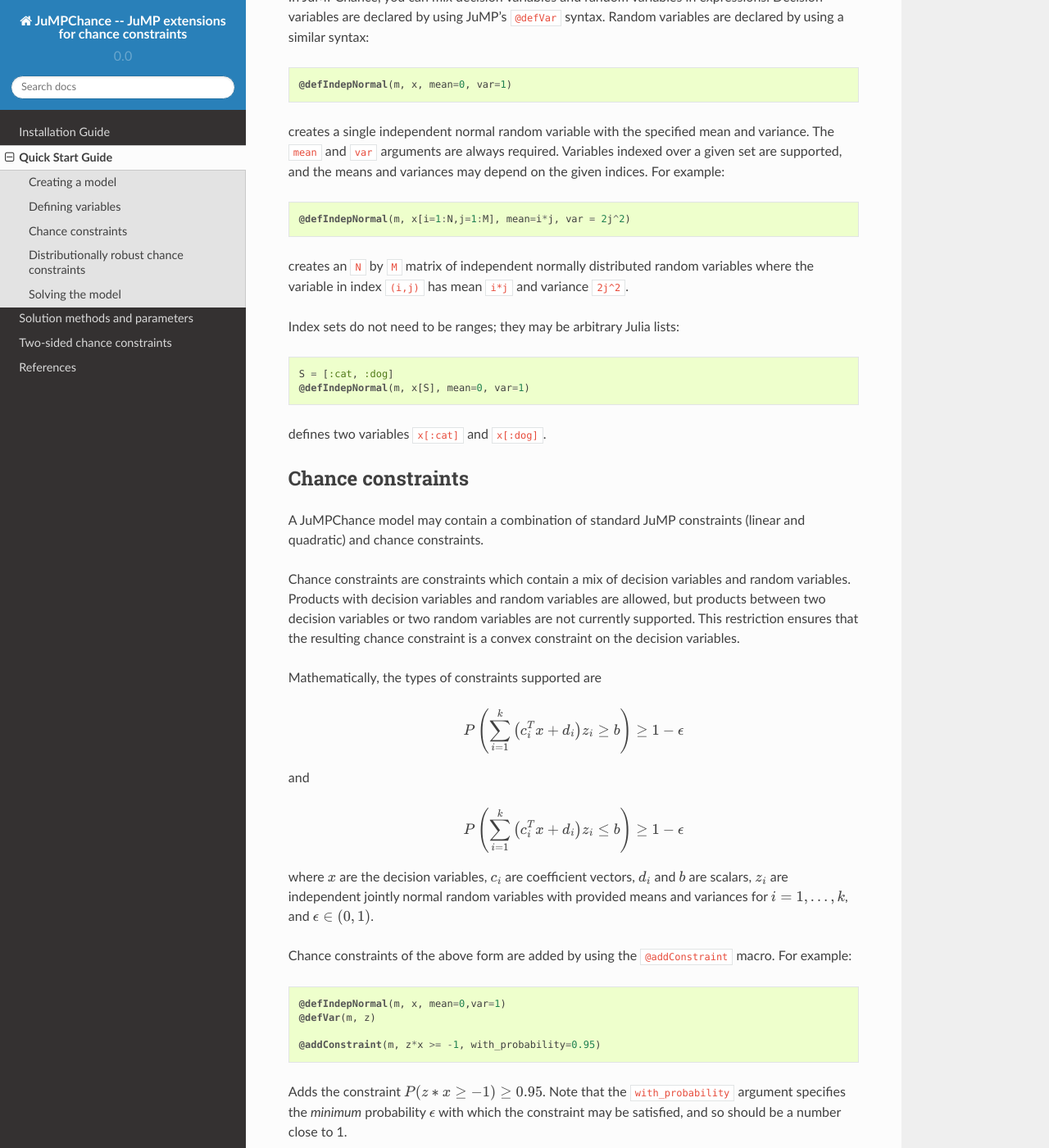
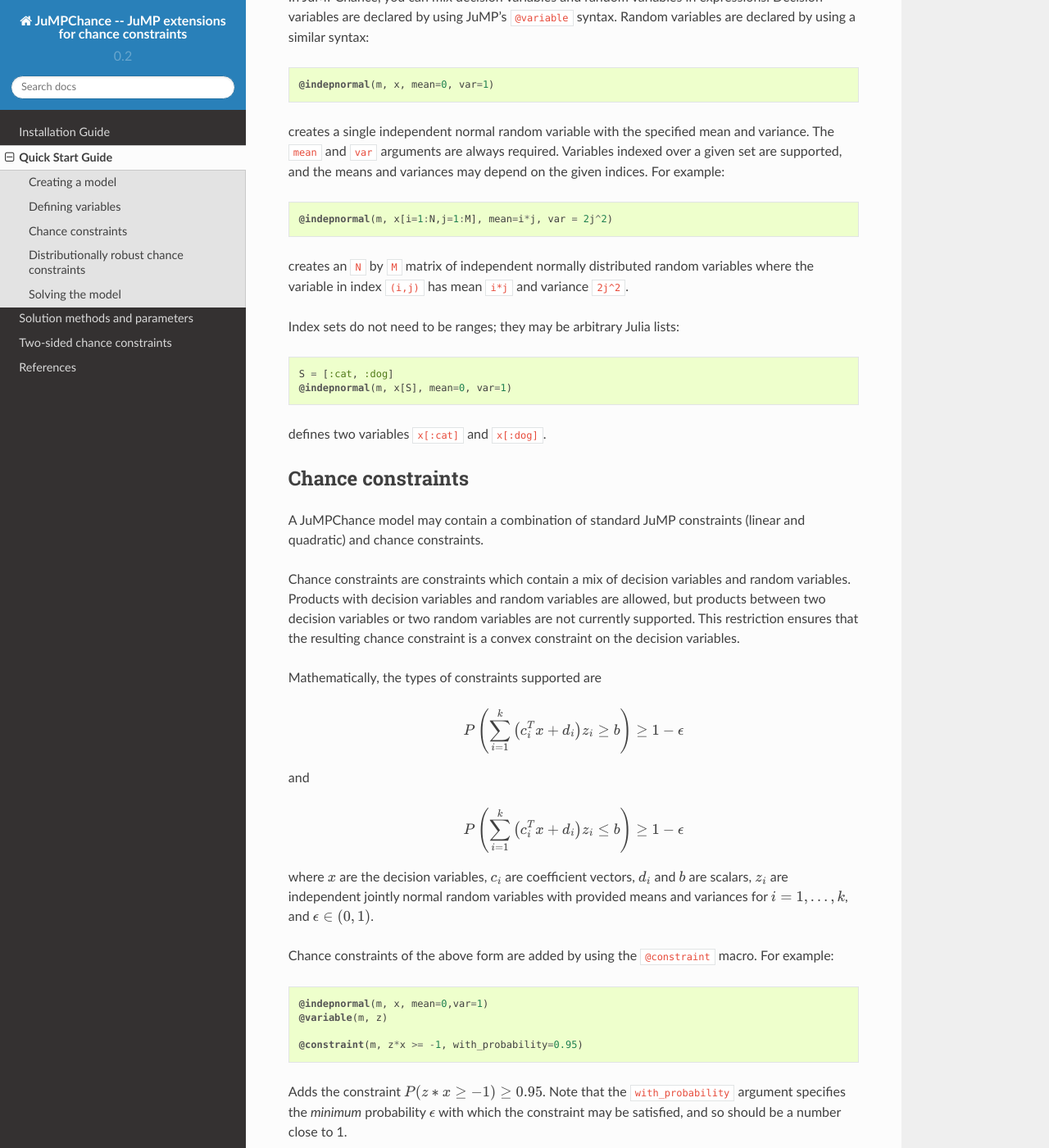
Before and after one commit to mlubin/JuMPChance.jl, a Sphinx documentation site: the page built from doc/quickstart.rst, in a window 1280 px wide and 1400 px high, scrolled down 774 px. Shown: the whole window at 82% size. Built offline with Sphinx 7.4.7 and the Read the Docs theme 2.0.0, drawn with Linux system fonts in a browser that asks for light colours; some of the changed text lies outside the part shown.

Commit message:
big renaming following JuMP 0.13

```diff
--- a/doc/conf.py
+++ b/doc/conf.py
@@ -50,16 +50,16 @@
 # General information about the project.
 project = u'JuMPChance -- JuMP extensions for chance constraints'
 AUTHORS = u"Miles Lubin"
-copyright = u'2015, '+AUTHORS
+copyright = u'2016, '+AUTHORS
 
 # The version info for the project you're documenting, acts as replacement for
 # |version| and |release|, also used in various other places throughout the
 # built documents.
 #
 # The short X.Y version.
-version = '0.0'
+version = '0.2'
 # The full version, including alpha/beta/rc tags.
-release = '0.0'
+release = '0.2'
 
 # The language for content autogenerated by Sphinx. Refer to documentation
 # for a list of supported languages.
--- a/doc/quickstart.rst
+++ b/doc/quickstart.rst
@@ -33,17 +33,17 @@
 ^^^^^^^^^^^^^^^^^^
 
 In JuMPChance, you can mix decision variables and random variables in expressions.
-Decision variables are declared by using JuMP's ``@defVar`` syntax.
+Decision variables are declared by using JuMP's ``@variable`` syntax.
 Random variables are declared by using a similar syntax::
 
-    @defIndepNormal(m, x, mean=0, var=1)
+    @indepnormal(m, x, mean=0, var=1)
 
 creates a single independent normal random variable with the specified
 mean and variance. The ``mean`` and ``var`` arguments are always
 required. Variables indexed over a given set are supported,
 and the means and variances may depend on the given indices. For example::
 
-    @defIndepNormal(m, x[i=1:N,j=1:M], mean=i*j, var = 2j^2)
+    @indepnormal(m, x[i=1:N,j=1:M], mean=i*j, var = 2j^2)
 
 creates an ``N`` by ``M`` matrix of independent normally distributed
 random variables where the variable in index ``(i,j)`` has mean ``i*j``
@@ -52,7 +52,7 @@
 Index sets do not need to be ranges; they may be arbitrary Julia lists::
 
     S = [:cat, :dog]
-    @defIndepNormal(m, x[S], mean=0, var=1)
+    @indepnormal(m, x[S], mean=0, var=1)
 
 defines two variables ``x[:cat]`` and ``x[:dog]``.
 
@@ -83,12 +83,12 @@
 
 where :math:`x` are the decision variables, :math:`c_i` are coefficient vectors, :math:`d_i` and :math:`b` are scalars, :math:`z_i` are independent jointly normal random variables with provided means and variances for :math:`i=1,\ldots,k`, and :math:`\epsilon \in (0,1)`.
 
-Chance constraints of the above form are added by using the ``@addConstraint`` macro. For example::
+Chance constraints of the above form are added by using the ``@constraint`` macro. For example::
 
-    @defIndepNormal(m, x, mean=0,var=1)
-    @defVar(m, z)
+    @indepnormal(m, x, mean=0,var=1)
+    @variable(m, z)
 
-    @addConstraint(m, z*x >= -1, with_probability=0.95)
+    @constraint(m, z*x >= -1, with_probability=0.95)
 
 Adds the constraint :math:`P(z*x \geq -1) \geq 0.95`. Note that the ``with_probability`` argument specifies the *minimum* probability :math:`\epsilon` with which the constraint may be satisfied, and so should be a number close to 1.
 
@@ -100,7 +100,7 @@
 (mean and variance) are uncertain, that is, known to fall within a certain interval.
 These random variables with uncertain distribution are declared as follows::
 
-    @defIndepNormal(m, x, mean=(-1,1), var=(20,30))
+    @indepnormal(m, x, mean=(-1,1), var=(20,30))
 
 Any combination of the mean, variance, or both may be uncertain.
 When these variables appear in constraints, the constraint is
@@ -124,9 +124,9 @@
 
 where :math:`\Gamma_\mu` and :math:`\Gamma_\sigma` and given (integer) constants, known as the uncertainty budgets. The interpretation of these sets is that at most :math:`\Gamma` out of :math:`k` uncertain parameters are allows to vary from their nominal values :math:`\hat\mu_i` and :math:`\hat\sigma_i^2`. This is the uncertainty set proposed by Bertsimas and Sim (2004). Note that the means and variances are allowed to vary independently.
 
-The uncertainty budgets :math:`\Gamma_\mu` and :math:`\Gamma_\sigma` are specified as parameters to ``@addConstraint`` as follows::
+The uncertainty budgets :math:`\Gamma_\mu` and :math:`\Gamma_\sigma` are specified as parameters to ``@constraint`` as follows::
 
-    @addConstraint(m, z*x >= -1, with_probability=0.95,
+    @constraint(m, z*x >= -1, with_probability=0.95,
         uncertainty_budget_mean=1, uncertainty_budget_variance=1)
 
 Solving the model
@@ -154,4 +154,4 @@
     end
 
 Optimal values of the decision variables are available by using
-``getValue``, as with JuMP.
+``getvalue``, as with JuMP.
```
Also changed, not shown: doc/twoside.rst (+5 -5 lines), .travis.yml, 8 other files.
